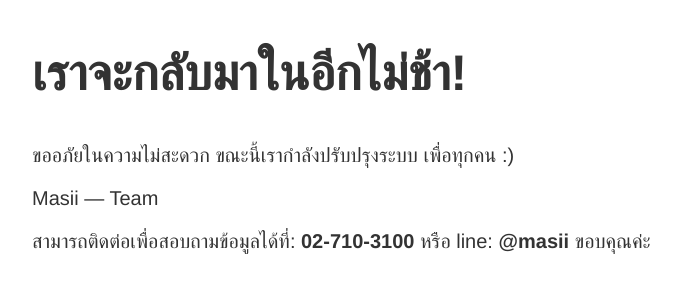
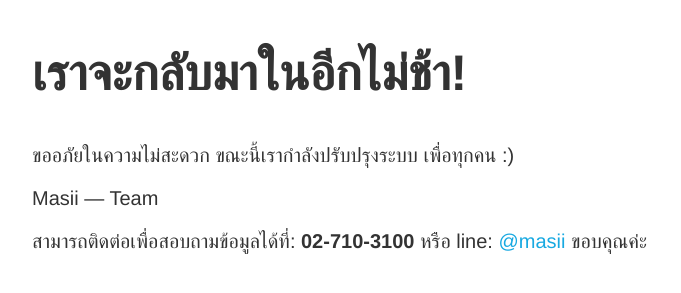
Before and after one commit to MasiiTH/MasiiTH.github.io, a plain HTML site: page index.html in a window 1280 px wide. Shown: the part 461-754 px from the top of the page, without its empty margins (283-964 px from the left). Drawn offline with Linux system fonts and the light colour scheme.

Commit message:
Update index.html

```diff
--- a/index.html
+++ b/index.html
@@ -5,7 +5,7 @@
   h1 { font-size: 50px; }
   body { font: 20px Helvetica, sans-serif; color: #333; }
   article { display: block; text-align: left; width: 650px; margin: 0 auto; }
-  a { color: #dc8100; text-decoration: none; }
+  a { color: #18a9e1; text-decoration: none; }
   a:hover { color: #333; text-decoration: none; }
 </style>
 
@@ -16,6 +16,6 @@
     <div>
         <p>ขออภัยในความไม่สะดวก ขณะนี้เรากำลังปรับปรุงระบบ เพื่อทุกคน :)</p>
         <p>Masii &mdash; Team</p>
-        <p>สามารถติดต่อเพื่อสอบถามข้อมูลได้ที่: <b>02-710-3100</b> หรือ line: <b>@masii</b> ขอบคุณค่ะ</p>
+        <p>สามารถติดต่อเพื่อสอบถามข้อมูลได้ที่: <b>02-710-3100</b> หรือ line: <a href="http://line.me/R/ti/p/%40iwp7996j">@masii</a> ขอบคุณค่ะ</p>
     </div>
 </article>
```
